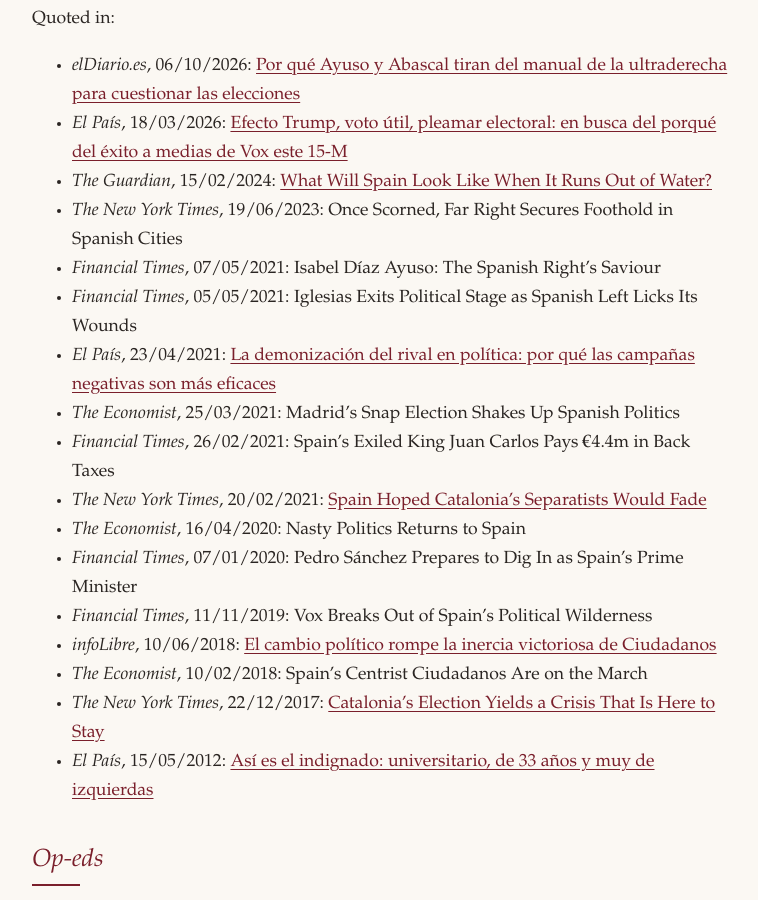
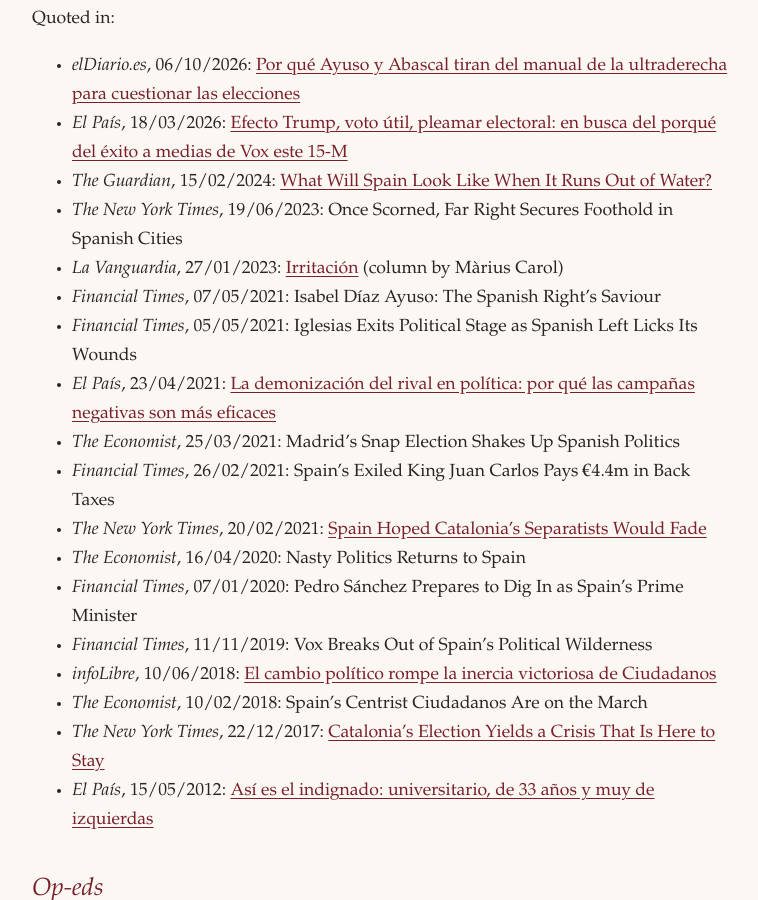
Before and after one commit to sandraleonalfonso/Sandra-Leon, a Jekyll site: the page built from engagement.md, in a window 1280 px wide and 900 px high, scrolled down 1782 px. Shown: the whole window, without its empty margins (260-1018 px from the left). Built offline with Jekyll 4.4.1, drawn with Linux system fonts in a browser that asks for light colours.

Commit message:
Engagement: add La Vanguardia quote
Co-Authored-By: Claude Opus 5.5 (1M context) <noreply@anthropic.com>
Claude-Session: https://claude.ai/code/session_01Csi1G9zYbePJE1osHYZ3KG

```diff
--- a/engagement.md
+++ b/engagement.md
@@ -56,6 +56,7 @@ Quoted in:
 - *El País*, 18/03/2026: [Efecto Trump, voto útil, pleamar electoral: en busca del porqué del éxito a medias de Vox este 15-M](https://elpais.com/espana/2026-03-18/efecto-trump-voto-util-pleamar-electoral-en-busca-del-porque-del-exito-a-medias-de-vox-este-15-m.html)
 - *The Guardian*, 15/02/2024: [What Will Spain Look Like When It Runs Out of Water?](https://www.theguardian.com/commentisfree/2024/feb/15/spain-water-barcelona-farmers-tourism-catalonia-drought)
 - *The New York Times*, 19/06/2023: Once Scorned, Far Right Secures Foothold in Spanish Cities
+- *La Vanguardia*, 27/01/2023: [Irritación](https://www.lavanguardia.com/opinion/20230127/8711907/irritacion.html) (column by Màrius Carol)
 - *Financial Times*, 07/05/2021: Isabel Díaz Ayuso: The Spanish Right's Saviour
 - *Financial Times*, 05/05/2021: Iglesias Exits Political Stage as Spanish Left Licks Its Wounds
 - *El País*, 23/04/2021: [La demonización del rival en política: por qué las campañas negativas son más eficaces](https://elpais.com/ciencia/2021-04-23/la-demonizacion-del-rival-en-politica.html)
```
